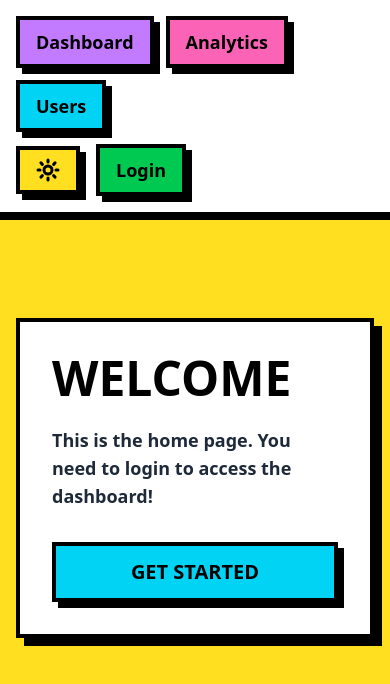
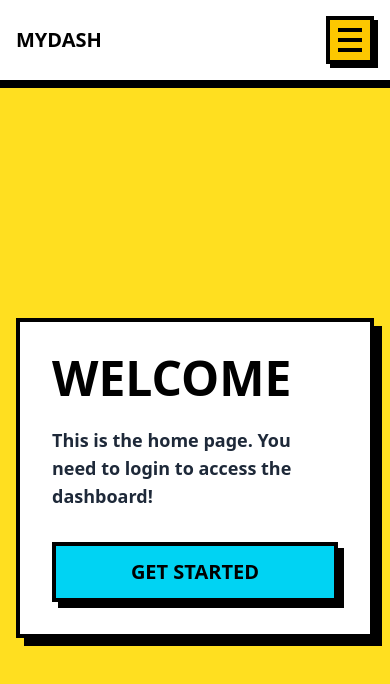
Before and after one commit to homayounmmdy/neo-brutalism-dashboard-template, a Next.js app: page / in a window 390 px wide. Shown: the top 684 px of the page. Built offline with nearby package versions, Linux system fonts and the light colour scheme.

Commit message:
ui : improve the Navigation style and optimize for mobile

```diff
--- a/app/components/Navigation.tsx
+++ b/app/components/Navigation.tsx
@@ -1,14 +1,14 @@
 "use client";
 import { usePathname, useRouter } from "next/navigation";
-import { useAuth } from "../contexts/AuthContext";
+import { useState } from "react";
+import AuthButton from "./AuthButton";
 import Button from "./Button";
 import ThemeToggle from "./ThemeToggle";
-import AuthButton from "./AuthButton";
 
 const Navigation = () => {
    const router = useRouter();
    const pathname = usePathname();
-   const { logout } = useAuth();
+   const [isMenuOpen, setIsMenuOpen] = useState(false);
 
    const navItems: { href: string; label: string; color: `bg-${string}` }[] = [
       { href: "/dashboard", label: "Dashboard", color: "bg-purple-400" },
@@ -20,28 +20,93 @@ const Navigation = () => {
       { href: "/dashboard/users", label: "Users", color: "bg-cyan-400" },
    ];
 
-   const handleLogout = () => {
-      logout();
-      router.push("/");
+   const handleNavClick = (href: string) => {
+      router.push(href);
+      setIsMenuOpen(false);
    };
+
    return (
-      <nav className="bg-white fixed z-50 mb-20 top-0 left-0 right-0 border-b-4 border-black p-4  shadow-[0px_4px_0px_0px_rgba(0,0,0,1)] max-w-7xl mx-auto">
-         <div className="flex flex-wrap gap-3 items-center justify-between">
-            <div className="flex flex-wrap gap-3">
+      <nav className="bg-white fixed z-50 top-0 left-0 right-0 border-b-4 border-black shadow-[0px_4px_0px_0px_rgba(0,0,0,1)] max-w-7xl mx-auto">
+         <div className="p-4">
+            <div className="flex items-center justify-between">
+               <div className="font-bold text-xl">MYDASH</div>
+
+               {/* Desktop Navigation */}
+               <div className="hidden md:flex gap-3 items-center">
                   {navItems.map((item) => (
                      <Button
                         key={item.label}
                         buttonSize="md"
                         onClick={() => router.push(item.href)}
-                     className={`${item.color} ${pathname === item.href ? "shadow-none! translate-x-0.5! translate-y-0.5!" : null}`}
+                        className={`${item.color} ${
+                           pathname === item.href
+                              ? "shadow-none! translate-x-0.5! translate-y-0.5!"
+                              : ""
+                        }`}
                      >
                         {item.label}
                      </Button>
                   ))}
                </div>
-            <div className="flex gap-4 items-center">
+
+               {/* Desktop Right Actions */}
+               <div className="hidden md:flex gap-4 items-center">
                   <ThemeToggle />
                   <AuthButton />
+               </div>
+
+               {/* Mobile Menu Button */}
+               <button
+                  onClick={() => setIsMenuOpen(!isMenuOpen)}
+                  className="md:hidden w-12 h-12 bg-yellow-400 border-4 border-black shadow-[4px_4px_0px_0px_rgba(0,0,0,1)] active:shadow-none active:translate-x-1 active:translate-y-1 transition-all flex flex-col items-center justify-center gap-1.5"
+                  aria-label="Toggle menu"
+               >
+                  <span
+                     className={`w-6 h-1 bg-black transition-transform ${
+                        isMenuOpen ? "rotate-45 translate-y-2.5" : ""
+                     }`}
+                  />
+                  <span
+                     className={`w-6 h-1 bg-black transition-opacity ${
+                        isMenuOpen ? "opacity-0" : ""
+                     }`}
+                  />
+                  <span
+                     className={`w-6 h-1 bg-black transition-transform ${
+                        isMenuOpen ? "-rotate-45 -translate-y-2.5" : ""
+                     }`}
+                  />
+               </button>
+            </div>
+
+            {/* Mobile Menu */}
+            <div
+               className={`md:hidden overflow-hidden transition-all duration-300 ${
+                  isMenuOpen ? "max-h-96 mt-4" : "max-h-0"
+               }`}
+            >
+               <div className="flex flex-col gap-3 pb-4 border-t-4 border-black pt-4">
+                  {navItems.map((item) => (
+                     <Button
+                        key={item.label}
+                        buttonSize="md"
+                        onClick={() => handleNavClick(item.href)}
+                        className={`${item.color} w-full ${
+                           pathname === item.href
+                              ? "shadow-none translate-x-0.5 translate-y-0.5"
+                              : ""
+                        }`}
+                     >
+                        {item.label}
+                     </Button>
+                  ))}
+                  <div className="flex gap-3 pt-3 justify-between border-t-4 border-black">
+                     <ThemeToggle />
+                     <div className="flex-1">
+                        <AuthButton />
+                     </div>
+                  </div>
+               </div>
             </div>
          </div>
       </nav>
```
Lines whose indentation alone changed are shown as unchanged.
